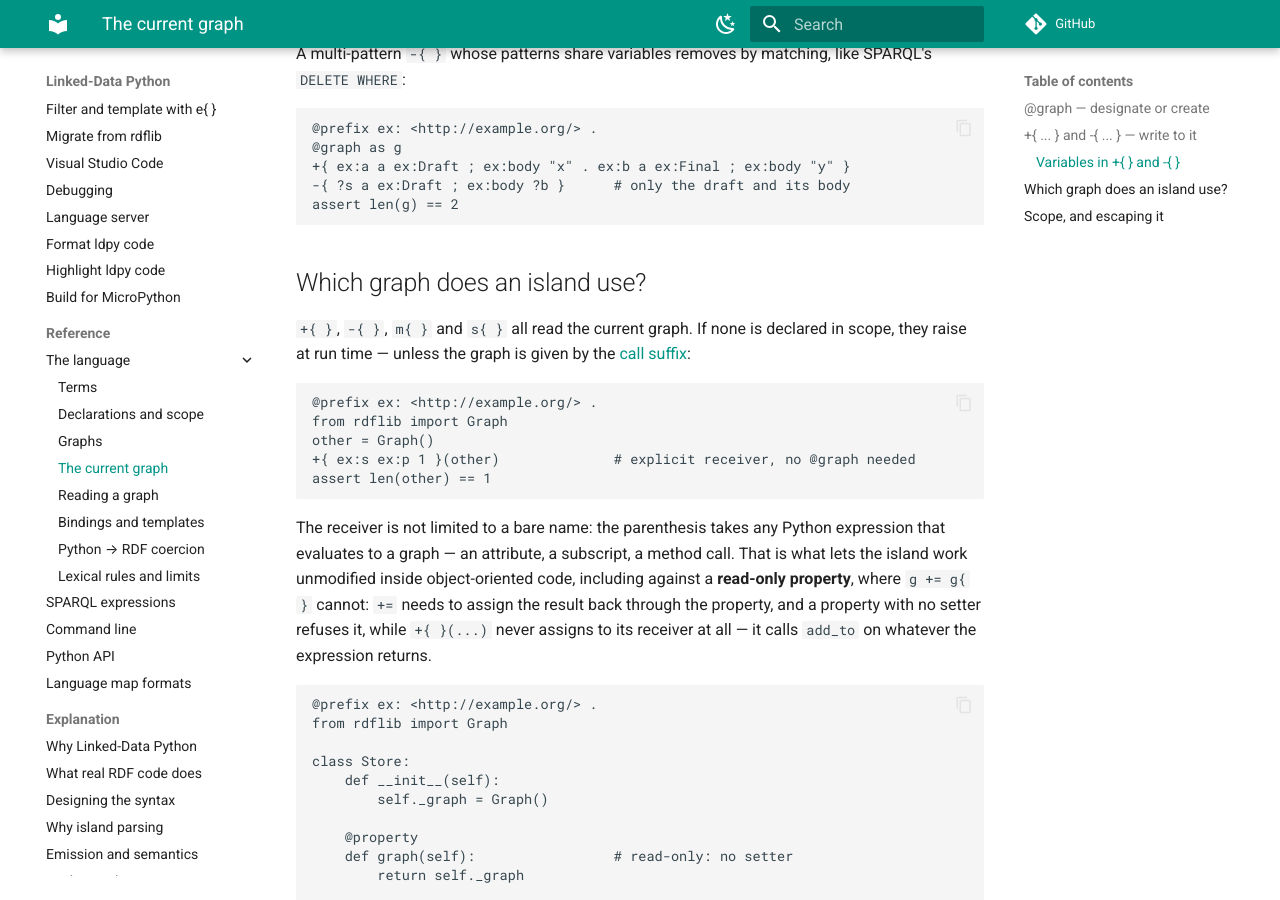
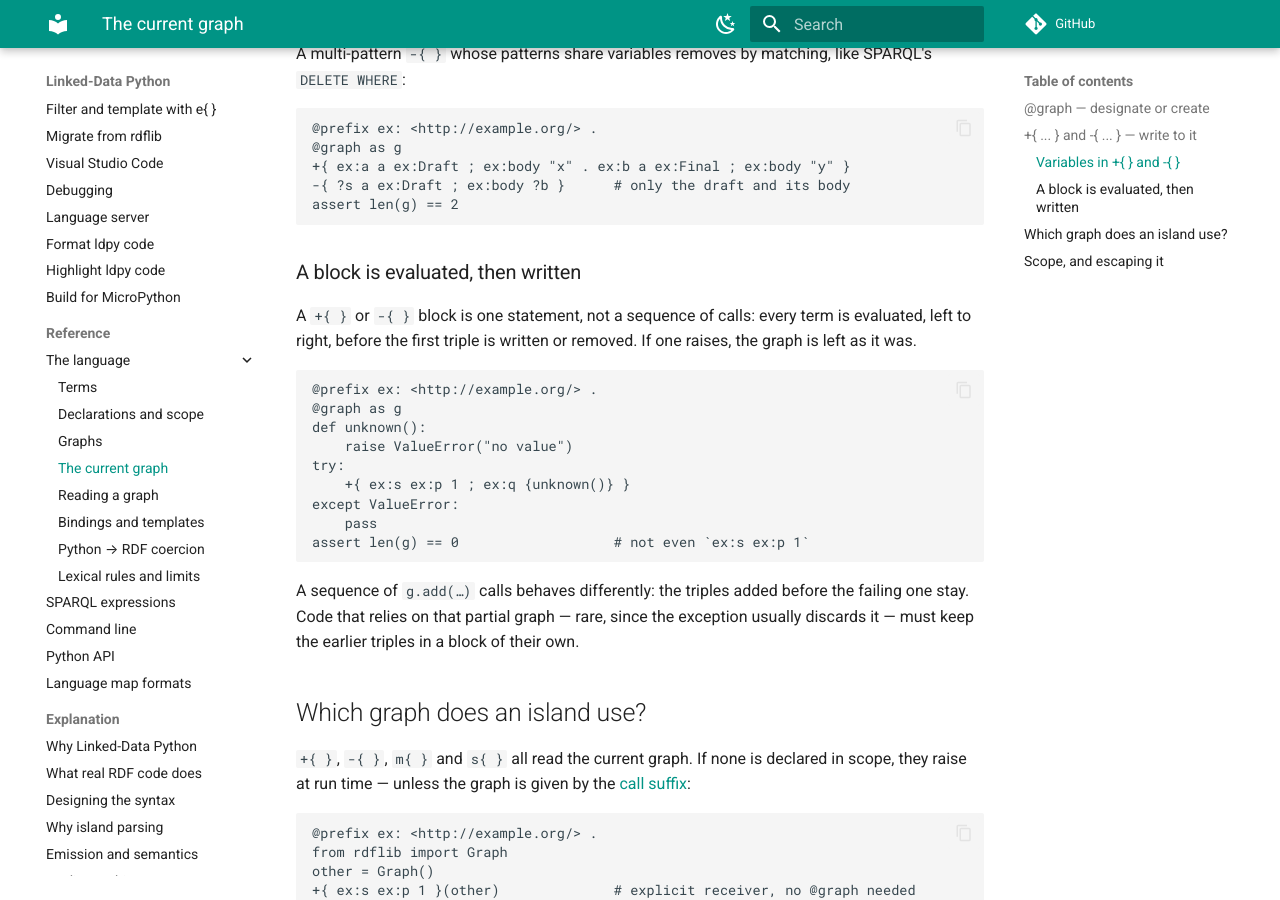
Before and after one commit to linked-data-python/ldpy, an MkDocs documentation site: the page built from docs/reference/language/current-graph.md, in a window 1280 px wide and 900 px high, scrolled down 2267 px. Built offline with MkDocs 1.6.1 and Material for MkDocs 9.7.7, drawn with Linux system fonts in a browser that asks for light colours; comment, search, counter and statistics services are not loaded.

Commit message:
+{ } évalue, puis écrit : la règle écrite, et add_to qui la tient
Fiche 014 : tous les termes d'un bloc +{ } / -{ } sont évalués avant la
première écriture ; si l'un lève, le graphe reste tel qu'il était.
En l'écrivant, add_to matérialisait les triplets un par un et écrivait
chacun aussitôt : une politique de coercition qui levait au deuxième
triplet laissait le premier écrit. Il matérialise désormais tout, puis
écrit. Tests (source et runtime), section de la référence avec un bloc
exécuté, carnet.

Co-Authored-By: Claude <noreply@anthropic.com>

````diff
--- a/docs/reference/language/current-graph.md
+++ b/docs/reference/language/current-graph.md
@@ -116,6 +116,29 @@ like SPARQL's `DELETE WHERE`:
 assert len(g) == 2
 ```
 
+### A block is evaluated, then written
+
+A `+{ }` or `-{ }` block is one statement, not a sequence of calls: every
+term is evaluated, left to right, before the first triple is written or
+removed. If one raises, the graph is left as it was.
+
+```ldpy
+@prefix ex: <http://example.org/> .
+@graph as g
+def unknown():
+    raise ValueError("no value")
+try:
+    +{ ex:s ex:p 1 ; ex:q {unknown()} }
+except ValueError:
+    pass
+assert len(g) == 0                   # not even `ex:s ex:p 1`
+```
+
+A sequence of `g.add(…)` calls behaves differently: the triples added before
+the failing one stay. Code that relies on that partial graph — rare, since
+the exception usually discards it — must keep the earlier triples in a block
+of their own.
+
 ## Which graph does an island use?
 
 `+{ }`, `-{ }`, `m{ }` and `s{ }` all read the current graph. If none is
````
Also changed, not shown: steering/design/014-graphe-courant-ajout-retrait.md (+19 -2 lines), steering/steps/2026-10-30-session-1.md (added, +38 -0 lines), 2 other files.
